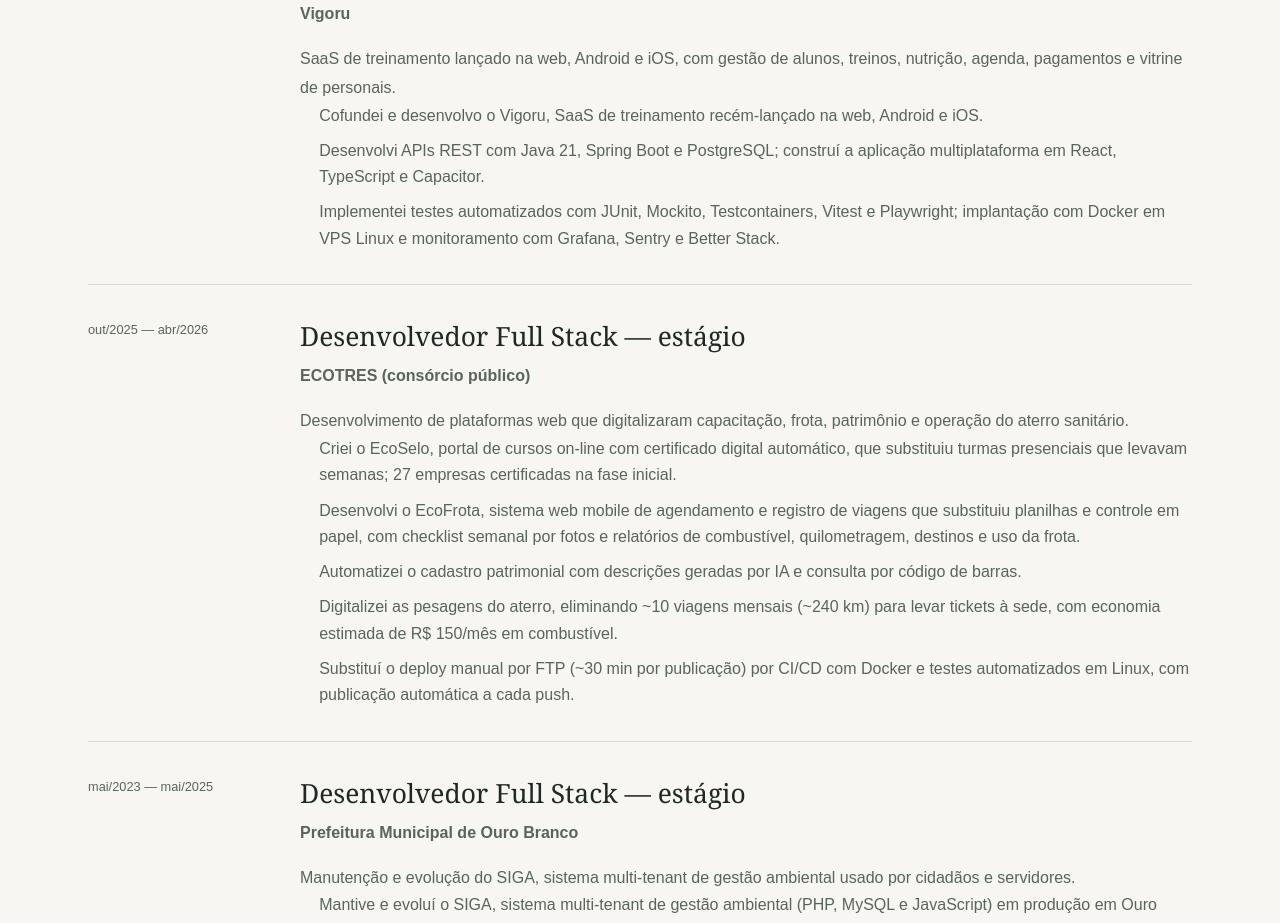
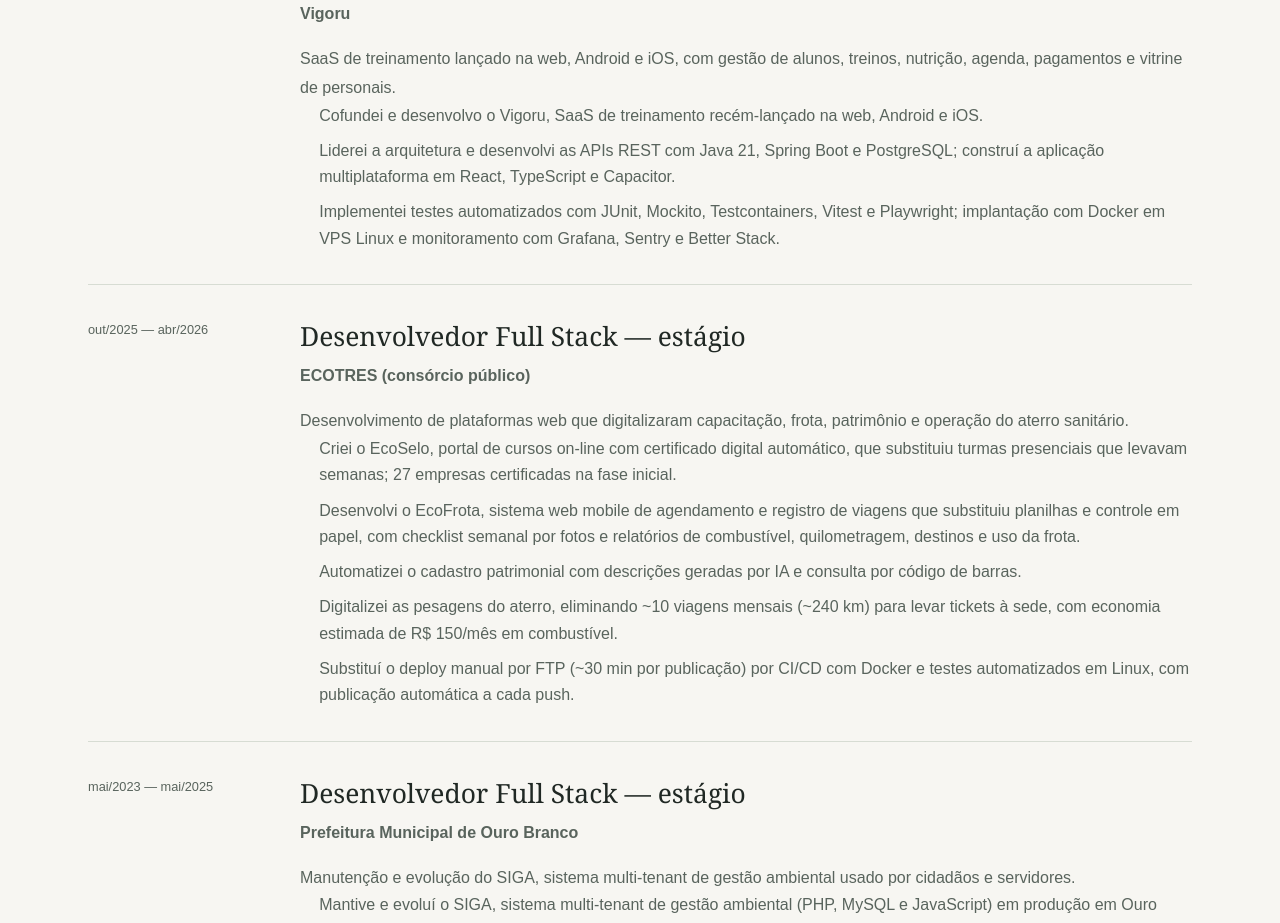
Before and after one commit to asmeduardo/portfolio, a Next.js app: page / in a window 1280 px wide. Shown: the part 3380-4303 px from the top of the page. Built offline with nearby package versions, Linux system fonts and the light colour scheme.

Commit message:
feat: credit the vigoru architecture leadership

```diff
--- a/src/data/portfolio.ts
+++ b/src/data/portfolio.ts
@@ -184,7 +184,7 @@ export const portfolio = portfolioSchema.parse({
         "SaaS de treinamento lançado na web, Android e iOS, com gestão de alunos, treinos, nutrição, agenda, pagamentos e vitrine de personais.",
       highlights: [
         "Cofundei e desenvolvo o Vigoru, SaaS de treinamento recém-lançado na web, Android e iOS.",
-        "Desenvolvi APIs REST com Java 21, Spring Boot e PostgreSQL; construí a aplicação multiplataforma em React, TypeScript e Capacitor.",
+        "Liderei a arquitetura e desenvolvi as APIs REST com Java 21, Spring Boot e PostgreSQL; construí a aplicação multiplataforma em React, TypeScript e Capacitor.",
         "Implementei testes automatizados com JUnit, Mockito, Testcontainers, Vitest e Playwright; implantação com Docker em VPS Linux e monitoramento com Grafana, Sentry e Better Stack.",
       ],
     },
@@ -503,7 +503,7 @@ export const portfolio = portfolioSchema.parse({
       ],
       contribution: [
         "Cofundei e desenvolvo o Vigoru, com gestão de alunos, treinos, nutrição, agenda, pagamentos e vitrine de personais.",
-        "Desenvolvi APIs REST com Java 21, Spring Boot e PostgreSQL e construí a aplicação multiplataforma em React, TypeScript e Capacitor.",
+        "Liderei a arquitetura e desenvolvi as APIs REST com Java 21, Spring Boot e PostgreSQL; construí a aplicação multiplataforma em React, TypeScript e Capacitor.",
         "Implementei testes automatizados com JUnit, Mockito, Testcontainers, Vitest e Playwright.",
       ],
       decisions: [
```
Also changed, not shown: 1 other file (tests, documents, lock files or other folders).
